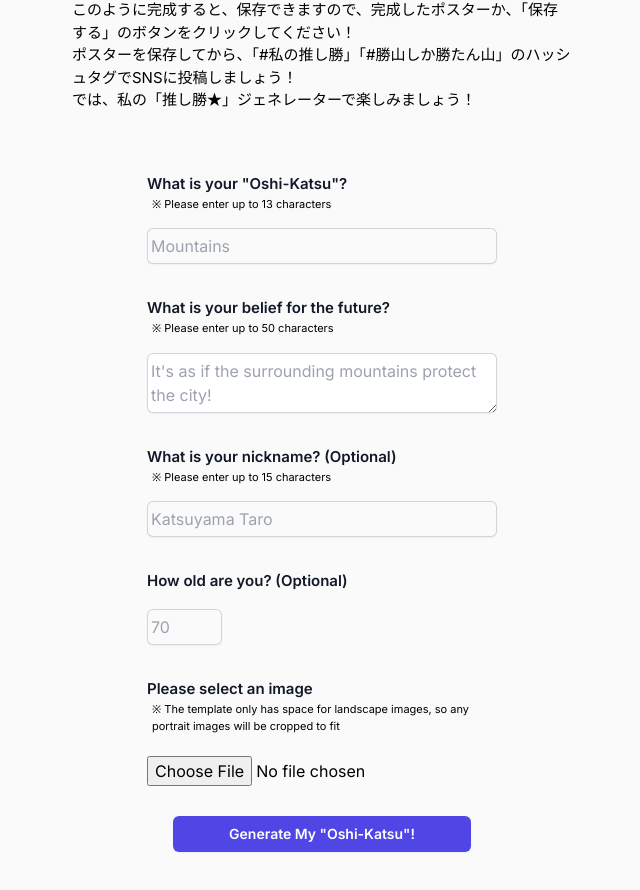
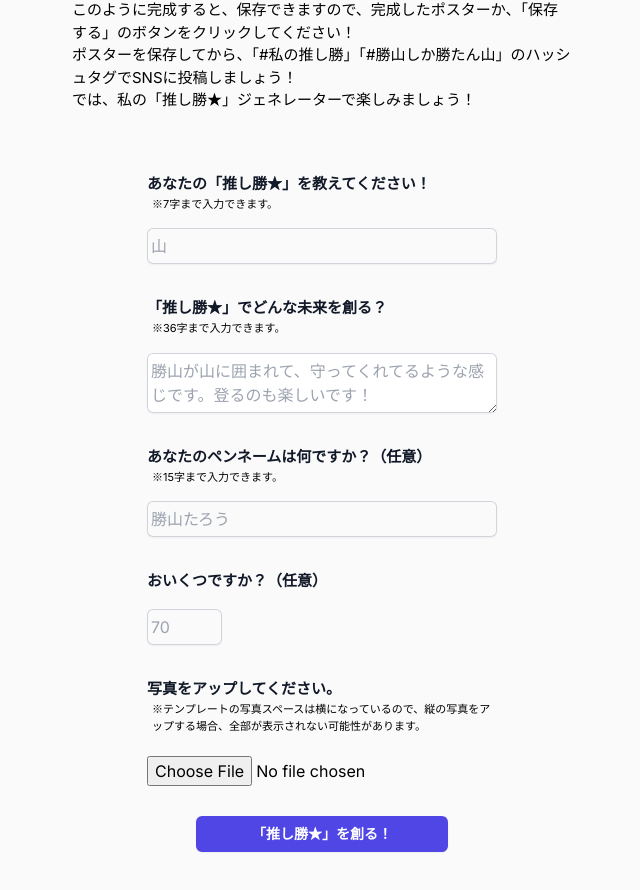
Before and after one commit to cicada-1/oshikatsu-maker-test, a Next.js app: page / in a window 1280 px wide. Shown: the part 1133-2023 px from the top of the page, without its empty margins (318-958 px from the left). Built offline with nearby package versions, Linux system fonts and the light colour scheme.

Commit message:
Added language toggle for form

```diff
--- a/app/page.tsx
+++ b/app/page.tsx
@@ -13,15 +13,15 @@ export default function Home(this: any) {
 
   const [isActive, setIsActive] = useState(false);
 
-  let japaneseButtonClass = "";
-  let englishButtonClass = "";
+  let englishActive = "";
+  let japaneseActive = "";
 
   if (isActive) {
-    englishButtonClass = "hidden";
-    japaneseButtonClass = "";
+    japaneseActive = "hidden";
+    englishActive = "";
   } else {
-    englishButtonClass = "";
-    japaneseButtonClass = "hidden";
+    japaneseActive = "";
+    englishActive = "hidden";
   }
 
   return (
@@ -30,7 +30,7 @@ export default function Home(this: any) {
 
       <div className="under-banner flex mx-5 justify-end">
         <div className="language-buttons mt-3 mr-5 md:mr-10 flex justify-end">
-          <span className={japaneseButtonClass}>
+          <span className={englishActive}>
             <button
               type="button"
               onClick={() => setIsActive(false)}
@@ -40,7 +40,7 @@ export default function Home(this: any) {
             </button>
           </span>
 
-          <span className={englishButtonClass}>
+          <span className={japaneseActive}>
             <button
               type="button"
               onClick={() => setIsActive(true)}
@@ -54,7 +54,14 @@ export default function Home(this: any) {
 
       <Explanation />
 
-      <EnglishForm />
+      <span>
+        <span className={japaneseActive}>
+          <JapaneseForm />
+        </span>
+        <span className={englishActive}>
+          <EnglishForm />
+        </span>
+      </span>
     </main >
   );
 }
```
